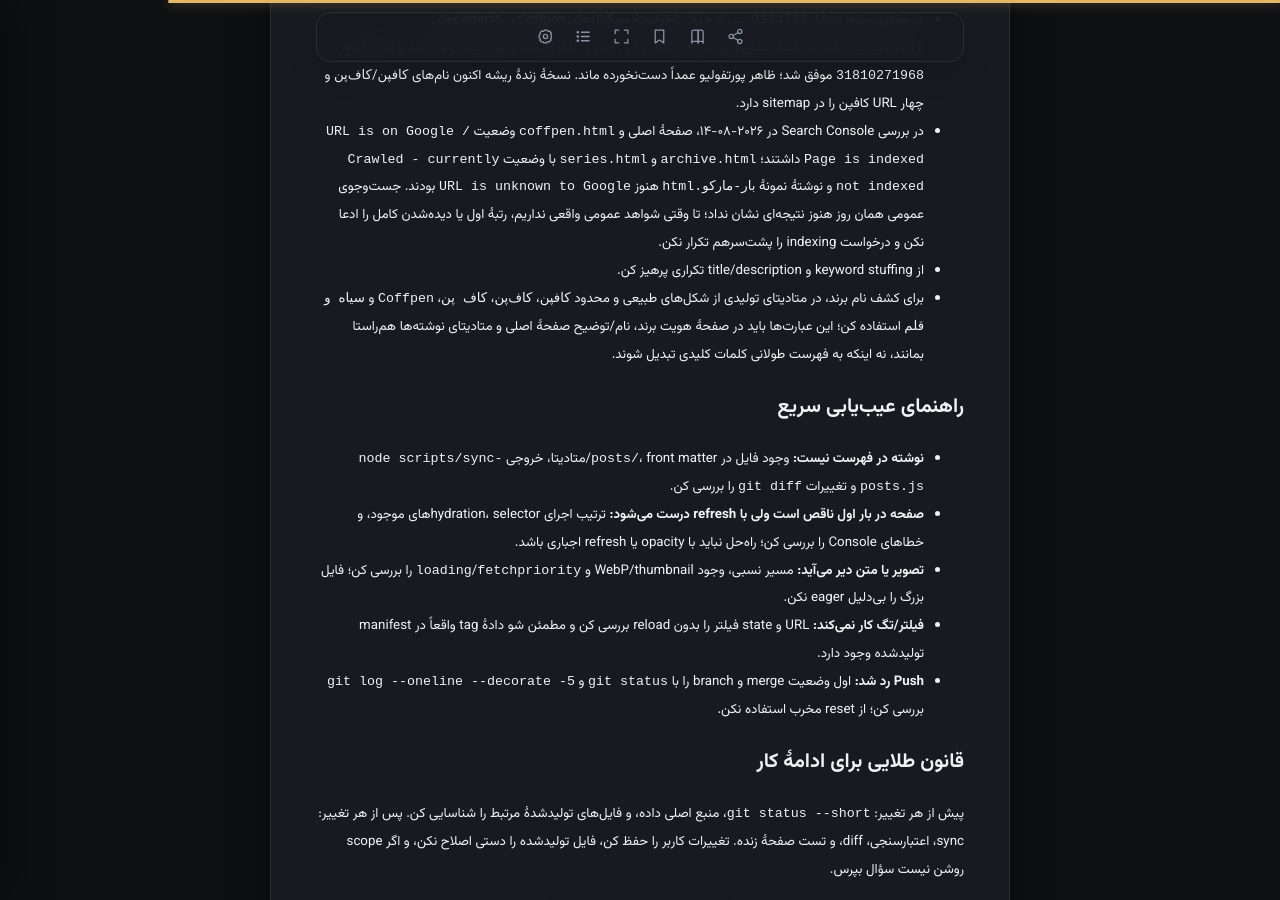
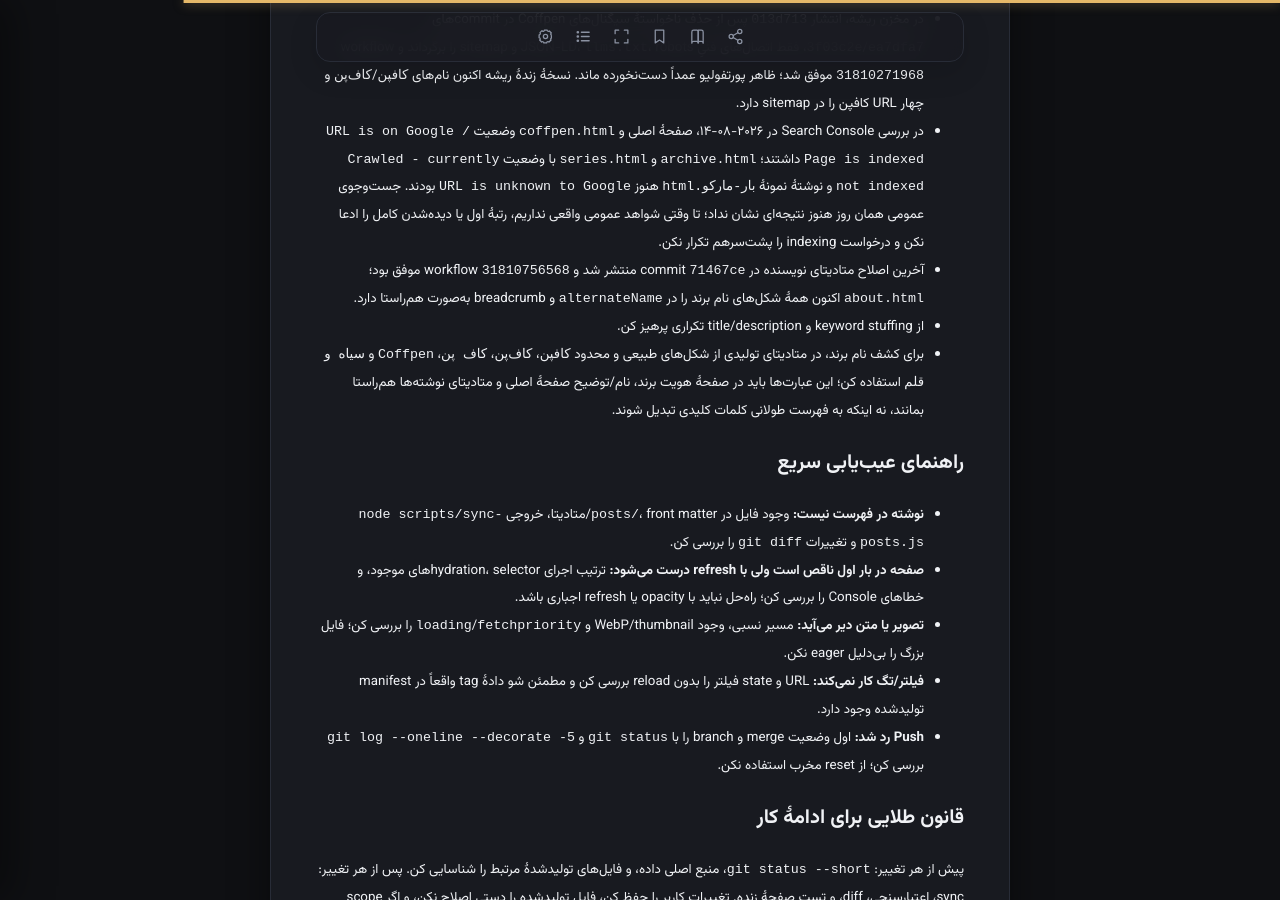
Before and after one commit to Soheil-Aghayani/Coffpen, a Jekyll site: the page built from CODEX_PROJECT_NOTES.md, in a window 1280 px wide and 900 px high, scrolled down 3899 px. Built offline with Jekyll 4.4.1, drawn with Linux system fonts in a browser that asks for light colours; our own code applies the rules of GitHub Pages for plain Markdown files; some of the changed text lies outside the part shown.

Commit message:
Document author metadata update

```diff
--- a/CODEX_PROJECT_NOTES.md
+++ b/CODEX_PROJECT_NOTES.md
@@ -79,6 +79,7 @@
 - پس از آن، commit `d89fdfe` شکل‌های نوشتاری نام برند را در متادیتای همهٔ ۵۹ نوشته و صفحات discovery یکسان کرد؛ workflowهای `31808758411` و `31808757754` هر دو با موفقیت تمام شدند. این انتشار زنده با GET مستقیم بررسی شد: صفحهٔ اصلی، صفحهٔ برند و نوشتهٔ نمونه HTTP 200 هستند، sitemap شامل ۶۴ URL و feed شامل ۵۹ آیتم است.
 - در مخزن ریشه، انتشار `013d713` پس از حذف ناخواستهٔ سیگنال‌های Coffpen در commitهای `3f03c2e`/`ea7dfa7`، فقط اتصال‌های فنیِ JSON-LD، `llms.txt`، robots و sitemap را برگرداند و workflow `31810271968` موفق شد؛ ظاهر پورتفولیو عمداً دست‌نخورده ماند. نسخهٔ زندهٔ ریشه اکنون نام‌های `کافپن`/`کاف‌پن` و چهار URL کافپن را در sitemap دارد.
 - در بررسی Search Console در ۲۰۲۶-۰۸-۱۴، صفحهٔ اصلی و `coffpen.html` وضعیت `URL is on Google / Page is indexed` داشتند؛ `archive.html` و `series.html` با وضعیت `Crawled - currently not indexed` و نوشتهٔ نمونهٔ `بار-مارکو.html` هنوز `URL is unknown to Google` بودند. جست‌وجوی عمومی همان روز هنوز نتیجه‌ای نشان نداد؛ تا وقتی شواهد عمومی واقعی نداریم، رتبهٔ اول یا دیده‌شدن کامل را ادعا نکن و درخواست indexing را پشت‌سرهم تکرار نکن.
+- آخرین اصلاح متادیتای نویسنده در commit `71467ce` منتشر شد و workflow `31810756568` موفق بود؛ `about.html` اکنون همهٔ شکل‌های نام برند را در `alternateName` و breadcrumb به‌صورت هم‌راستا دارد.
 - از keyword stuffing و title/description تکراری پرهیز کن.
 - برای کشف نام برند، در متادیتای تولیدی از شکل‌های طبیعی و محدود `کافپن`، `کاف‌پن`، `کاف پن`، `Coffpen` و `سیاه و قلم` استفاده کن؛ این عبارت‌ها باید در صفحهٔ هویت برند، نام/توضیح صفحهٔ اصلی و متادیتای نوشته‌ها هم‌راستا بمانند، نه اینکه به فهرست طولانی کلمات کلیدی تبدیل شوند.
 
```
